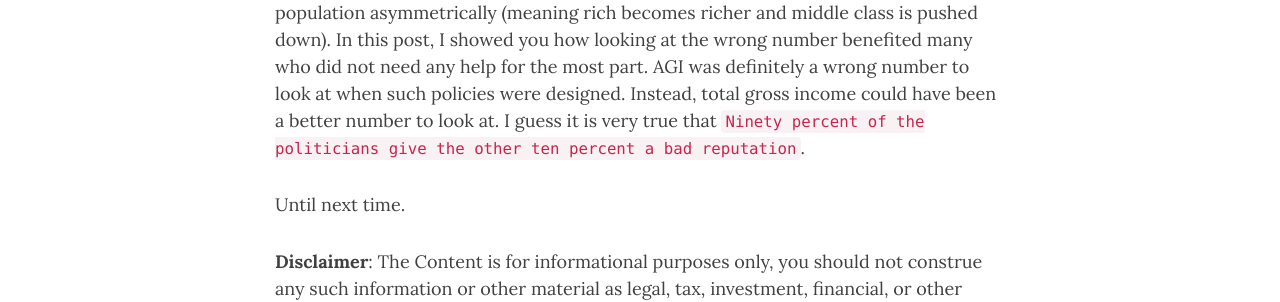
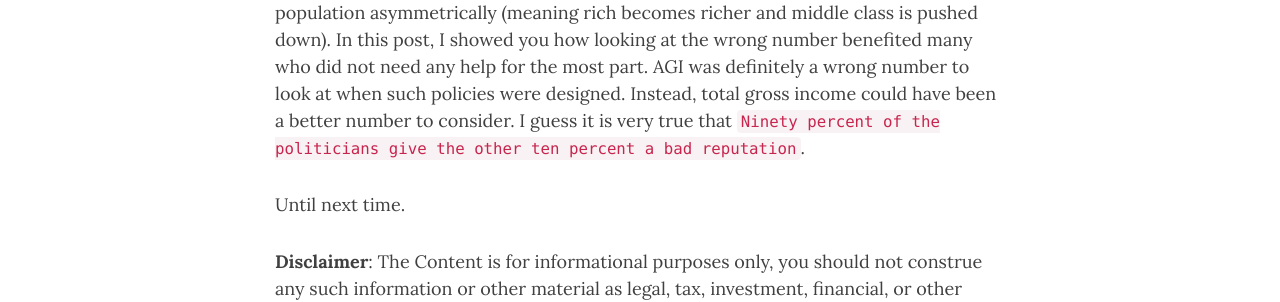
Before and after one commit to aissaei/randomlyordered.github.io, a Jekyll site: the page built from _posts/2021-03-19-Top-10-received-their-1400-stimulus-check-how-about-you.md, in a window 1280 px wide and 900 px high, scrolled down 3899 px. Shown: the part 313-615 px from the top of the window. Built offline with Jekyll 4.4.1, drawn with Linux system fonts in a browser that asks for light colours; nearby versions of some CDN libraries; comment, search, counter and statistics services are not loaded; some of the changed text lies outside the part shown.

Commit message:
new post - stimulus check

```diff
--- a/_posts/2021-03-19-Top-10-received-their-1400-stimulus-check-how-about-you.md
+++ b/_posts/2021-03-19-Top-10-received-their-1400-stimulus-check-how-about-you.md
@@ -55,7 +55,7 @@ Only about 10% of the households in the US make more than $200,000 per year. If
 
 # Bottom line
 
-Ill-designed fiscal and monetary policies result in unwanted outcomes. In previous post, I showed you how following the wrong metric for inflation could benefit population asymmetrically (meaning rich becomes richer and middle class is pushed down). In this post, I showed you how looking at the wrong number benefited many who did not need any help for the most part. AGI was definitely a wrong number to look at when such policies were designed. Instead, total gross income could have been a better number to look at. I guess it is very true that `Ninety percent of the politicians give the other ten percent a bad reputation`.
+Ill-designed fiscal and monetary policies result in unwanted outcomes. In previous post, I showed you how following the wrong metric for inflation could benefit population asymmetrically (meaning rich becomes richer and middle class is pushed down). In this post, I showed you how looking at the wrong number benefited many who did not need any help for the most part. AGI was definitely a wrong number to look at when such policies were designed. Instead, total gross income could have been a better number to consider. I guess it is very true that `Ninety percent of the politicians give the other ten percent a bad reputation`.
 
 Until next time.
 
```
